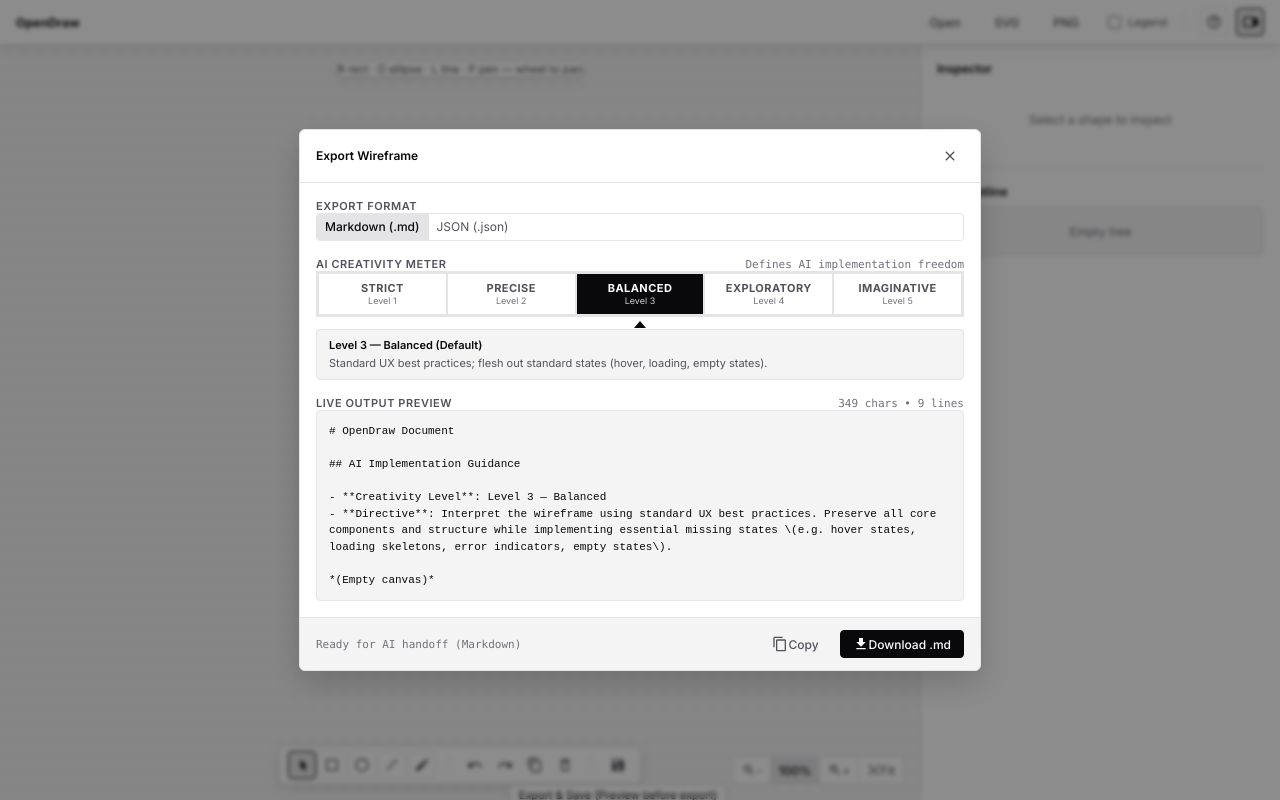
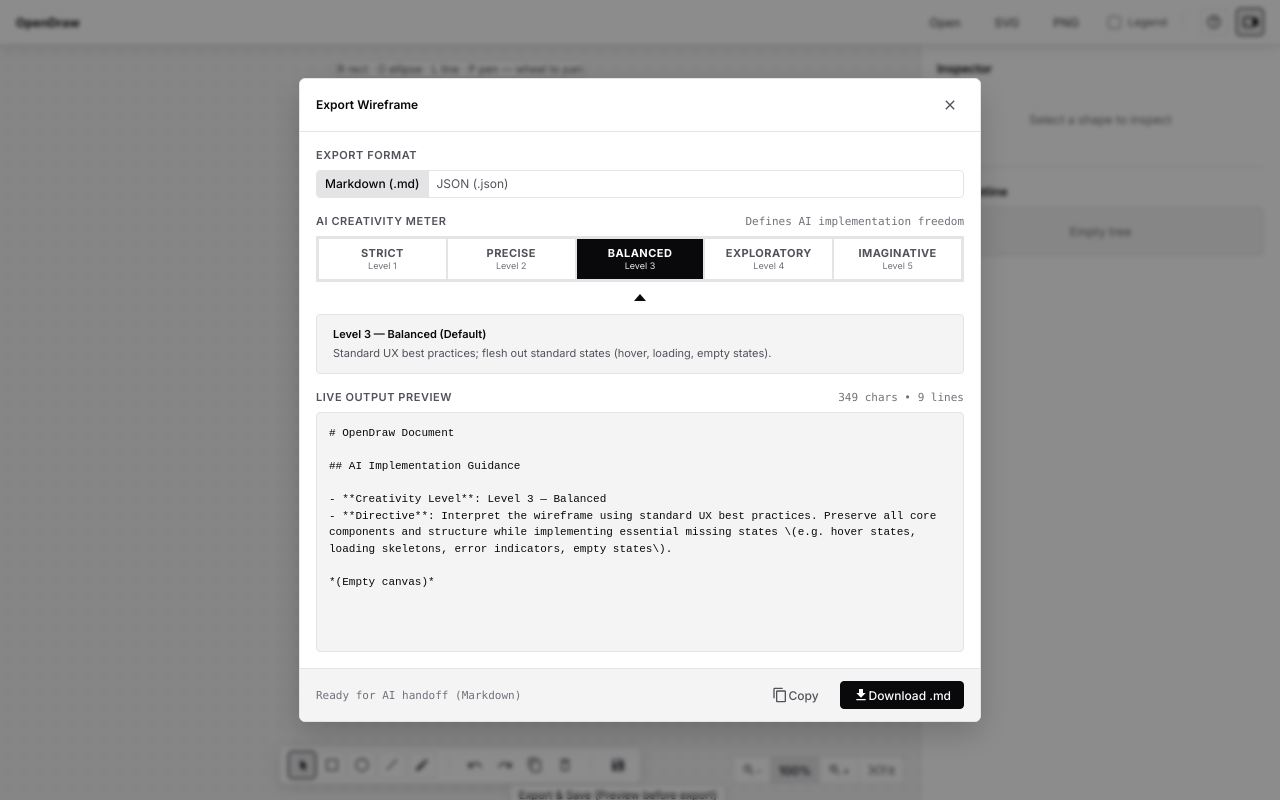
Before and after one commit to Chandu4221/open-draw, a React (Vite) app in the folder apps/playground/: page / in a window 1280 px wide. Both pictures are taken after a click on the button 618 px from the left and 765 px from the top of the page. Built offline with nearby package versions, Linux system fonts and the light colour scheme.

Commit message:
feat(ui): lock code preview height to 240px and enhance a11y keyboard radiogroup and vertical rhythm (implements R-005, R-010, R-039)

```diff
--- a/apps/playground/src/components/ExportModal.tsx
+++ b/apps/playground/src/components/ExportModal.tsx
@@ -73,6 +73,15 @@ function ExportModalDialog(props: Omit<ExportModalProps, "isOpen">): React.JSX.E
       exportDocumentJson(doc, creativityLevel);
     }
   };
+  const handleMeterKeyDown = (e: React.KeyboardEvent) => {
+    if (e.key === "ArrowLeft" || e.key === "ArrowDown") {
+      e.preventDefault();
+      setCreativityLevel((prev) => Math.max(1, prev - 1) as CreativityLevel);
+    } else if (e.key === "ArrowRight" || e.key === "ArrowUp") {
+      e.preventDefault();
+      setCreativityLevel((prev) => Math.min(5, prev + 1) as CreativityLevel);
+    }
+  };
 
   const lineCount = preview.split("\n").length;
   const charCount = preview.length;
@@ -101,7 +110,7 @@ function ExportModalDialog(props: Omit<ExportModalProps, "isOpen">): React.JSX.E
         {/* Body */}
         <div className="od-modal__body">
           {/* Format Selector */}
-          <div style={{ display: "flex", flexDirection: "column", gap: "var(--od-6)" }}>
+          <div style={{ display: "flex", flexDirection: "column", gap: "var(--od-8)" }}>
             <span className="od-section-header">Export Format</span>
             <OdSegmentedControl
               items={FORMAT_OPTIONS}
@@ -112,7 +121,7 @@ function ExportModalDialog(props: Omit<ExportModalProps, "isOpen">): React.JSX.E
           </div>
 
           {/* Creativity Meter */}
-          <div style={{ display: "flex", flexDirection: "column", gap: "var(--od-6)" }}>
+          <div style={{ display: "flex", flexDirection: "column", gap: "var(--od-8)" }}>
             <div
               style={{ display: "flex", justifyContent: "space-between", alignItems: "baseline" }}
             >
@@ -121,7 +130,12 @@ function ExportModalDialog(props: Omit<ExportModalProps, "isOpen">): React.JSX.E
             </div>
 
             {/* Contiguous Pill Meter */}
-            <div className="od-meter-track" role="radiogroup" aria-label="AI Creativity Level">
+            <div
+              className="od-meter-track"
+              role="radiogroup"
+              aria-label="AI Creativity Level"
+              onKeyDown={handleMeterKeyDown}
+            >
               {([1, 2, 3, 4, 5] as const).map((level) => {
                 const def = CREATIVITY_LEVEL_DEFINITIONS[level];
                 const isActive = creativityLevel === level;
@@ -131,6 +145,7 @@ function ExportModalDialog(props: Omit<ExportModalProps, "isOpen">): React.JSX.E
                     type="button"
                     role="radio"
                     aria-checked={isActive}
+                    tabIndex={isActive ? 0 : -1}
                     onClick={() => setCreativityLevel(level)}
                     className={`od-meter-segment${isActive ? " od-meter-segment--active" : ""}`}
                     aria-label={`Level ${level} ${def.name}: ${def.description}`}
@@ -157,7 +172,7 @@ function ExportModalDialog(props: Omit<ExportModalProps, "isOpen">): React.JSX.E
                 backgroundColor: "var(--od-bg)",
                 border: "var(--od-border-width) solid var(--od-border)",
                 borderRadius: "var(--od-radius-sm)",
-                padding: "var(--od-8) var(--od-12)",
+                padding: "var(--od-12) var(--od-16)",
                 display: "flex",
                 flexDirection: "column",
                 gap: "var(--od-4)",
@@ -180,7 +195,7 @@ function ExportModalDialog(props: Omit<ExportModalProps, "isOpen">): React.JSX.E
                   margin: 0,
                   fontSize: "var(--od-text-xs)",
                   color: "var(--od-text-secondary)",
-                  lineHeight: 1.4,
+                  lineHeight: 1.5,
                 }}
               >
                 {currentDef.description}
@@ -189,7 +204,7 @@ function ExportModalDialog(props: Omit<ExportModalProps, "isOpen">): React.JSX.E
           </div>
 
           {/* Preview Area */}
-          <div style={{ display: "flex", flexDirection: "column", gap: "var(--od-6)" }}>
+          <div style={{ display: "flex", flexDirection: "column", gap: "var(--od-8)" }}>
             <div
               style={{ display: "flex", justifyContent: "space-between", alignItems: "baseline" }}
             >
@@ -198,7 +213,12 @@ function ExportModalDialog(props: Omit<ExportModalProps, "isOpen">): React.JSX.E
                 {charCount} chars • {lineCount} lines
               </span>
             </div>
-            <pre className="od-code-preview">
+            <pre
+              className="od-code-preview"
+              tabIndex={0}
+              role="region"
+              aria-label="Live export output preview"
+            >
               <code>{preview}</code>
             </pre>
           </div>
@@ -209,6 +229,22 @@ function ExportModalDialog(props: Omit<ExportModalProps, "isOpen">): React.JSX.E
           <span className="od-meta">
             Ready for AI handoff ({format === "markdown" ? "Markdown" : "JSON"})
           </span>
+          <div
+            aria-live="polite"
+            style={{
+              position: "absolute",
+              width: "1px",
+              height: "1px",
+              padding: 0,
+              margin: "-1px",
+              overflow: "hidden",
+              clip: "rect(0, 0, 0, 0)",
+              whiteSpace: "nowrap",
+              border: 0,
+            }}
+          >
+            {copied ? "Copied output to clipboard" : ""}
+          </div>
           <div style={{ display: "flex", alignItems: "center", gap: "var(--od-8)" }}>
             <OdButton variant="ghost" onClick={handleCopy}>
               <OdIcon name={copied ? "check" : "copy"} size={16} />
--- a/packages/ui/src/base.css
+++ b/packages/ui/src/base.css
@@ -401,10 +401,15 @@
   line-height: 1.5;
   color: var(--od-text);
   overflow: auto;
-  max-height: 260px;
+  height: 240px;
+  box-sizing: border-box;
   white-space: pre-wrap;
   word-break: break-word;
   user-select: text;
+}
+.od-code-preview:focus-visible {
+  outline: 2px solid var(--od-accent);
+  outline-offset: -1px;
 }
 
 /* Contiguous Pill Meter (Creativity Gauge) */
@@ -455,6 +460,12 @@
   color: var(--od-text);
 }
 
+.od-meter-segment:focus-visible {
+  outline: 2px solid var(--od-accent);
+  outline-offset: 2px;
+  z-index: 2;
+}
+
 .od-meter-segment--active {
   background-color: var(--od-accent);
   color: var(--od-text-on-accent);
@@ -470,8 +481,13 @@
 
 .od-meter-segment__level {
   font-size: 9px;
-  opacity: 0.8;
+  color: var(--od-text-tertiary);
   line-height: 1;
+}
+
+.od-meter-segment--active .od-meter-segment__level {
+  color: var(--od-text-on-accent);
+  opacity: 0.9;
 }
 
 .od-meter-pointer-row {
@@ -480,7 +496,8 @@
   width: 100%;
   padding: 0 2px;
   box-sizing: border-box;
-  margin-top: 4px;
+  margin-top: var(--od-4);
+  margin-bottom: var(--od-4);
 }
 
 .od-meter-pointer-col {
```
Also changed, not shown: 1 other file (tests, documents, lock files or other folders).
